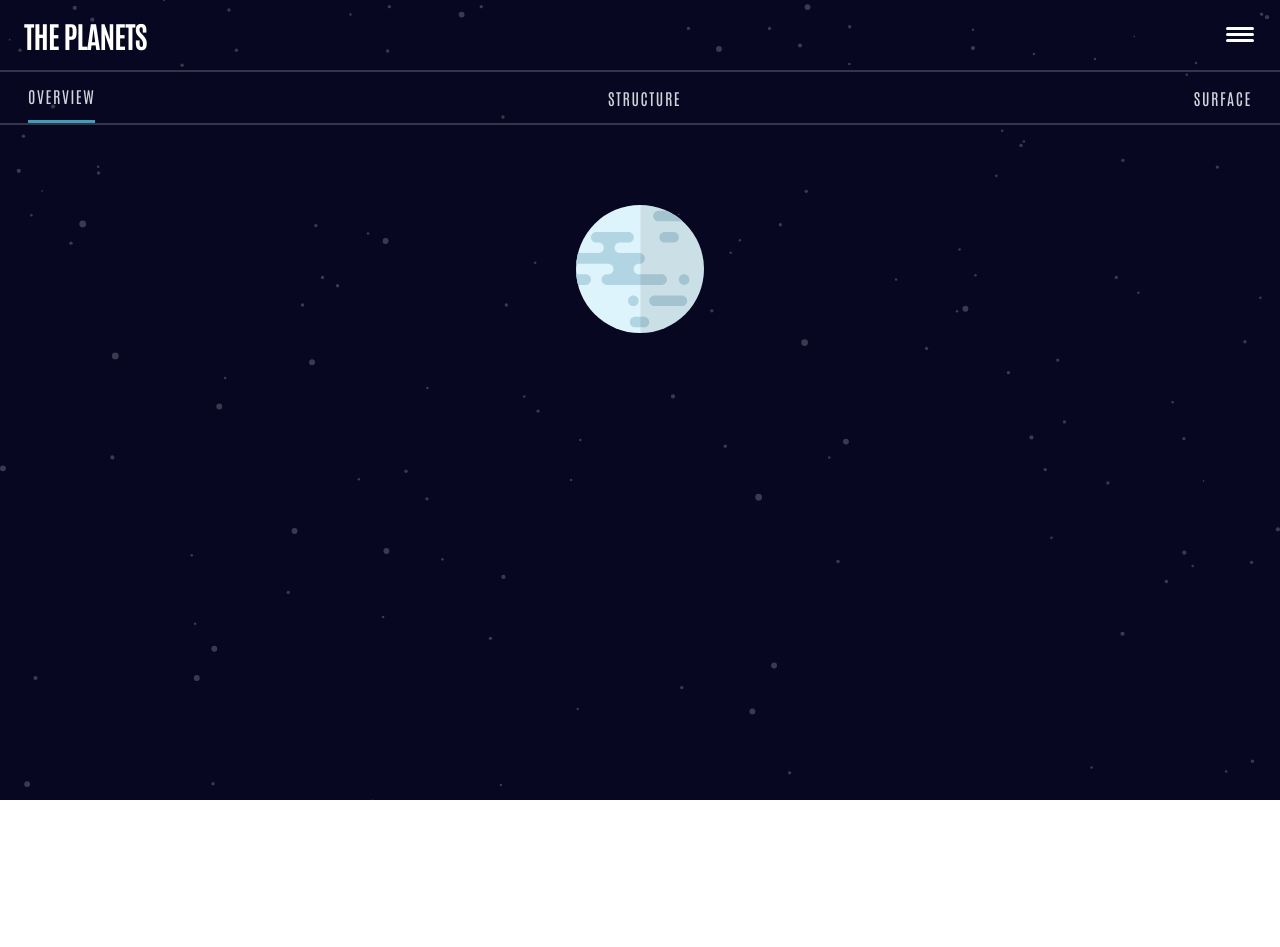
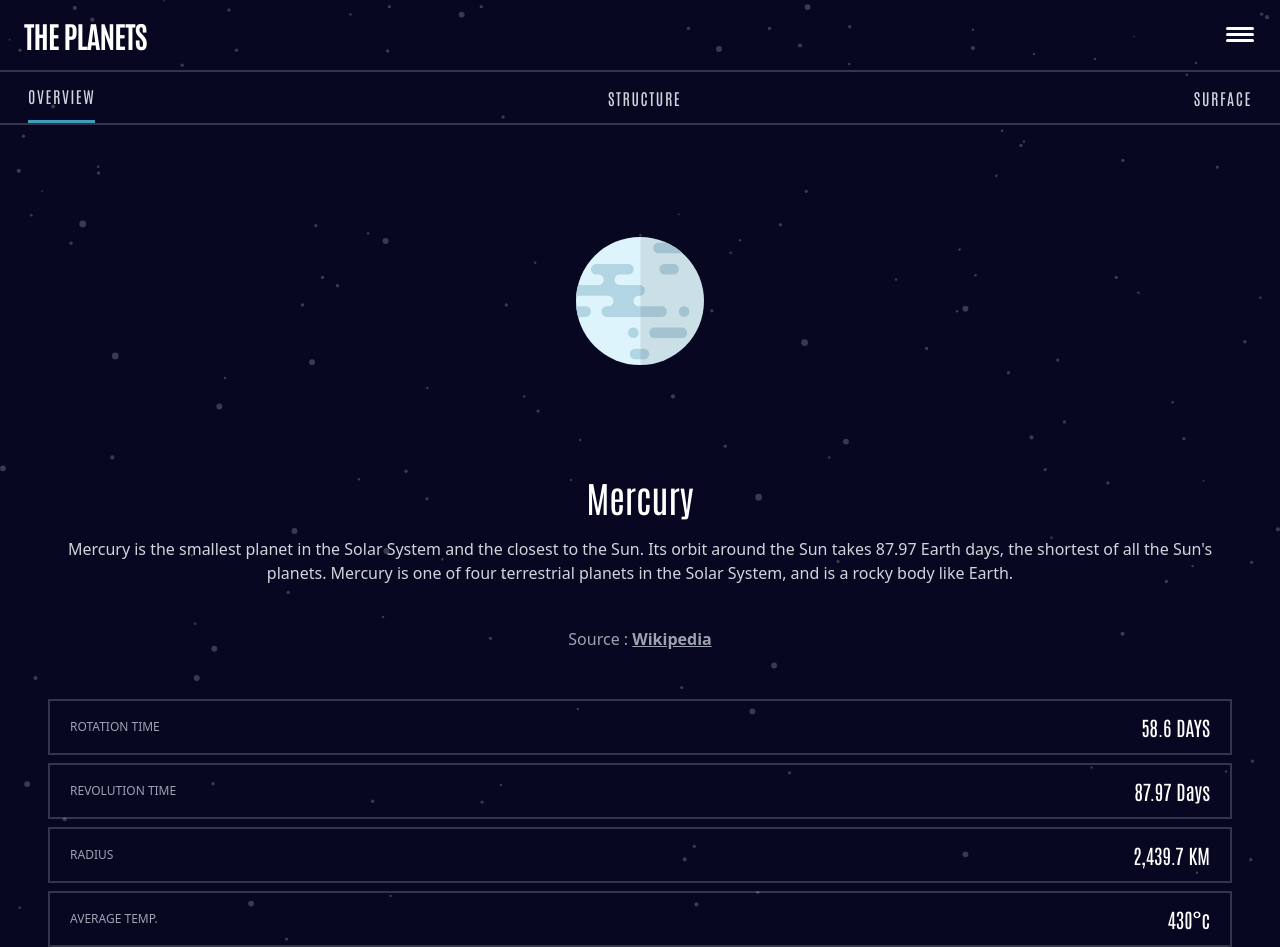
Before and after one commit to kisza18/planets, a Vue app: page /mercury in a window 1280 px wide. Shown: the top 947 px of the page. Before the commit the page ends 800 px from the top, so only its background shows below. Built offline with nearby package versions, Linux system fonts and the light colour scheme.

Commit message:
20211122

```diff
--- /dev/null
+++ b/src/components/Buttons.vue
@@ -0,0 +1,26 @@
+<template>
+  <div
+    class="btns w-full flex items-center justify-between px-7 border-b-2 border-opacity-20"
+  >
+    <button class="btn text-gray-300 tracking-widest active py-3">
+      OVERVIEW
+    </button>
+    <button class="btn text-gray-300 tracking-widest py-3">STRUCTURE</button>
+    <button class="btn text-gray-300 tracking-widest py-3">SURFACE</button>
+  </div>
+</template>
+
+<script>
+export default {
+  mounted() {
+    var app = this;
+    app.$functions.activeBtn();
+  },
+};
+</script>
+
+<style scoped>
+.active {
+  border-bottom: 3px solid #419db9;
+}
+</style>
--- /dev/null
+++ b/src/components/Images.vue
@@ -0,0 +1,11 @@
+<template>
+  <div class="images flex items-center justify-center py-28 relative z-0">
+    <img src="../images/planet-mercury.svg" alt="" class="w-32" />
+    <img src="../images/planet-mercury-internal.svg" alt="" class="hidden" />
+    <img
+      src="../images/planet-mercury-geology.png"
+      alt=""
+      class="absolute w-24 top-40 hidden"
+    />
+  </div>
+</template>
--- /dev/null
+++ b/src/components/Infos.vue
@@ -0,0 +1,14 @@
+<template>
+  <div class="px-16">
+    <h1 class="text-4xl text-white pb-5">Mercury</h1>
+    <p class="text-gray-300 pb-10 font-sans font-thin">
+      Mercury is the smallest planet in the Solar System and the closest to the
+      Sun. Its orbit around the Sun takes 87.97 Earth days, the shortest of all
+      the Sun's planets. Mercury is one of four terrestrial planets in the Solar
+      System, and is a rocky body like Earth.
+    </p>
+    <span class="text-gray-400 font-sans font-thin"
+      >Source : <a href="" class="font-semibold underline">Wikipedia</a></span
+    >
+  </div>
+</template>
--- /dev/null
+++ b/src/components/Numbers.vue
@@ -0,0 +1,28 @@
+<template>
+  <div class="w-full px-12 py-10">
+    <div
+      class="flex justify-between items-center border-2 border-opacity-20 py-3 px-5 my-2"
+    >
+      <p class="text-gray-400 font-sans text-xs">ROTATION TIME</p>
+      <h2 class="text-white text-xl">58.6 DAYS</h2>
+    </div>
+    <div
+      class="flex justify-between items-center border-2 border-opacity-20 py-3 px-5 my-2"
+    >
+      <p class="text-gray-400 font-sans text-xs">REVOLUTION TIME</p>
+      <h2 class="text-white text-xl">87.97 Days</h2>
+    </div>
+    <div
+      class="flex justify-between items-center border-2 border-opacity-20 py-3 px-5 my-2"
+    >
+      <p class="text-gray-400 font-sans text-xs">RADIUS</p>
+      <h2 class="text-white text-xl">2,439.7 KM</h2>
+    </div>
+    <div
+      class="flex justify-between items-center border-2 border-opacity-20 py-3 px-5 my-2"
+    >
+      <p class="text-gray-400 font-sans text-xs">AVERAGE TEMP.</p>
+      <h2 class="text-white text-xl">430°c</h2>
+    </div>
+  </div>
+</template>
--- a/src/components/TheNavbar.vue
+++ b/src/components/TheNavbar.vue
@@ -17,9 +17,8 @@
         </span>
       </button>
     </div>
-    <!--  <transition> -->
     <ul
-      class="flex flex-col text-white px-4 absolute z-10 w-full bg-background-color"
+      class="flex flex-col text-white px-4 absolute z-10 w-full bg-background-color overflow-hidden"
     >
       <transition style="transition-delay: 0.1s">
         <router-link
@@ -150,7 +149,6 @@
         </router-link>
       </transition>
     </ul>
-    <!-- </transition> -->
   </div>
 </template>
 
--- a/src/layout/layout.vue
+++ b/src/layout/layout.vue
@@ -17,7 +17,7 @@ export default {
 
 <style scoped>
 .layout {
-  height: 100vh;
+  min-height: 100vh;
   background: hsl(240, 67%, 8%);
   background-image: url("../images/background-stars.svg");
   background-size: cover;
--- a/src/views/Mercury.vue
+++ b/src/views/Mercury.vue
@@ -1,37 +1,24 @@
 <template>
   <div>
-    <div
-      class="btns w-full flex items-center justify-between px-7 border-b-2 border-opacity-20"
-    >
-      <button class="btn text-gray-300 tracking-widest active py-3">
-        OVERVIEW
-      </button>
-      <button class="btn text-gray-300 tracking-widest py-3">STRUCTURE</button>
-      <button class="btn text-gray-300 tracking-widest py-3">SURFACE</button>
-    </div>
-    <div class="images flex items-center justify-center pt-20 relative z-0">
-      <img src="../images/planet-mercury.svg" alt="" class="w-32" />
-      <img src="../images/planet-mercury-internal.svg" alt="" class="hidden" />
-      <img
-        src="../images/planet-mercury-geology.png"
-        alt=""
-        class="absolute w-24 top-40 hidden"
-      />
-    </div>
+    <Buttons />
+    <Images />
+    <Infos />
+    <Numbers />
   </div>
 </template>
 
 <script>
+import Buttons from "../components/Buttons.vue";
+import Images from "../components/Images.vue";
+import Infos from "../components/Infos.vue";
+import Numbers from "../components/Numbers.vue";
+
 export default {
-  mounted() {
-    var app = this;
-    app.$functions.activeBtn();
+  components: {
+    Buttons,
+    Images,
+    Infos,
+    Numbers,
   },
 };
 </script>
-
-<style scoped>
-.active {
-  border-bottom: 3px solid #419db9;
-}
-</style>
```
Also changed, not shown: 1 other file (tests, documents, lock files or other folders).
